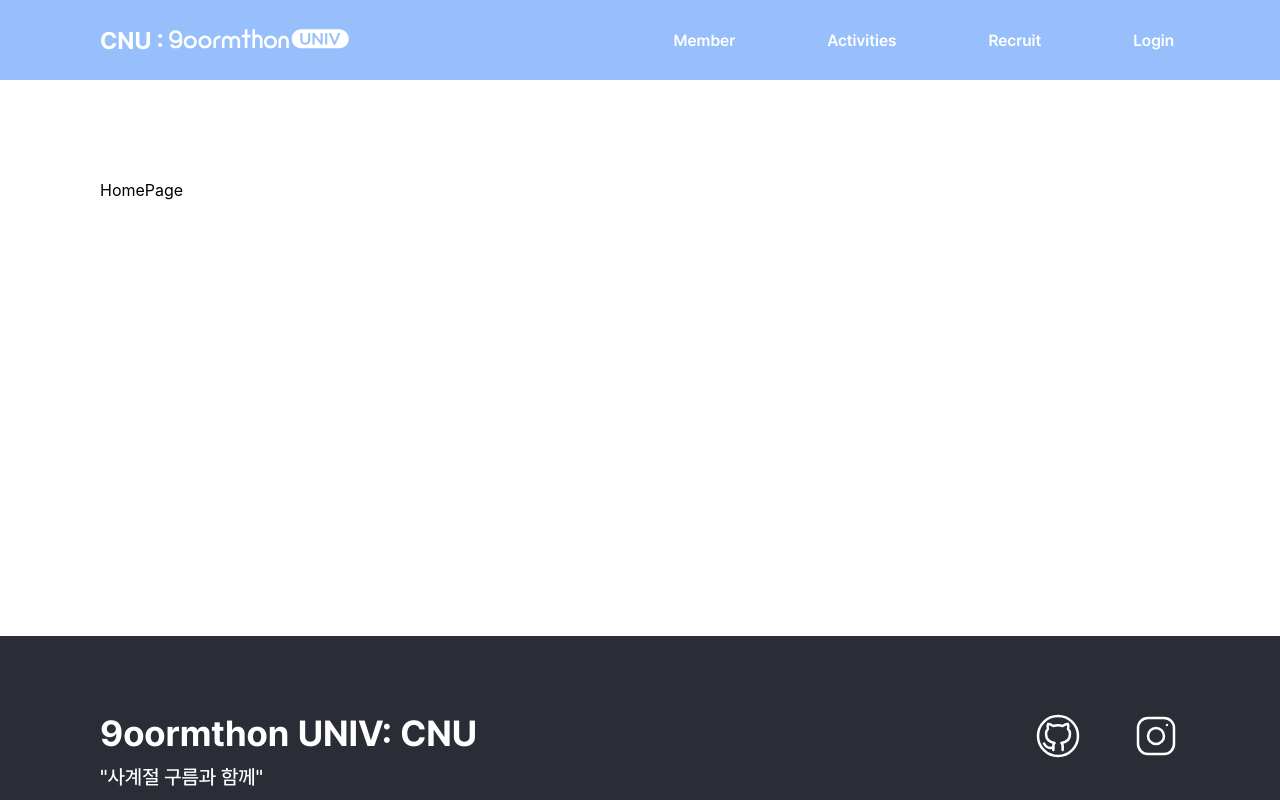
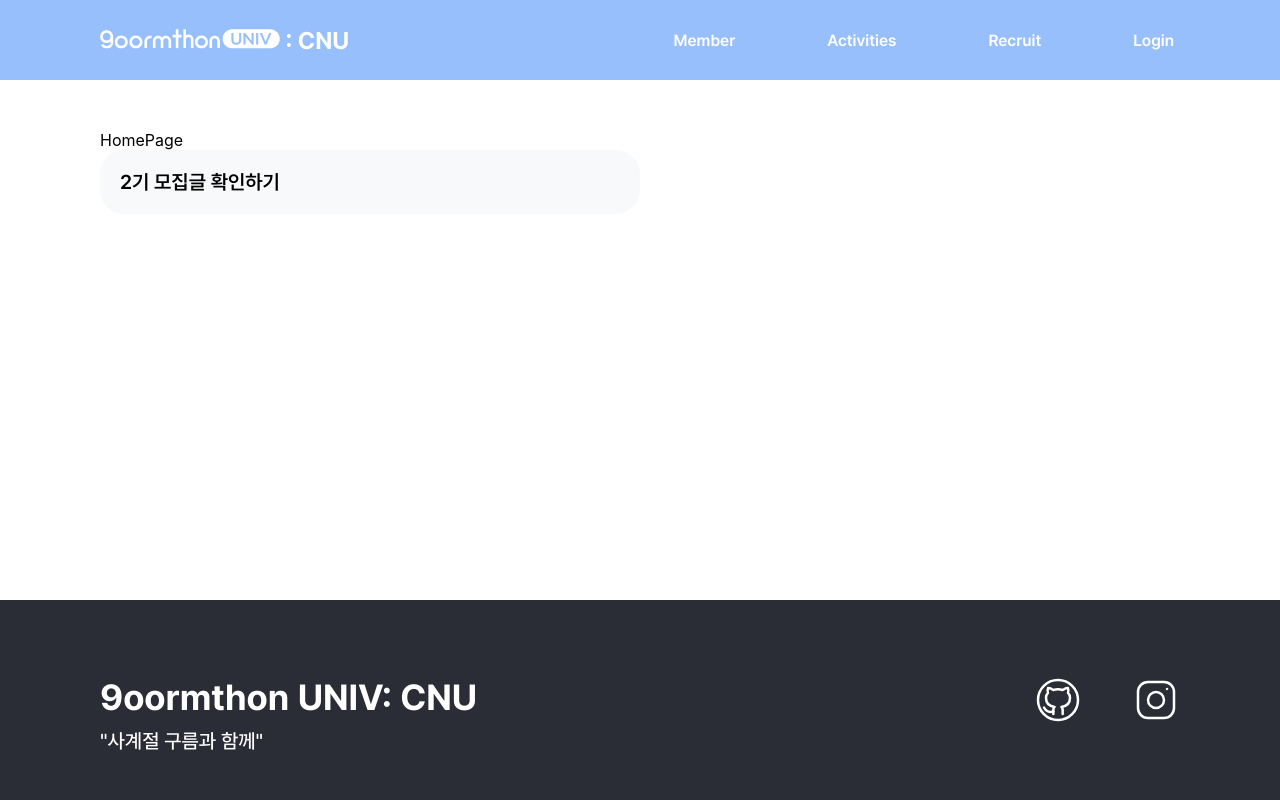
Before and after one commit to 9oormthonUNIV-JNU/B_FE, a React (Vite) app in the folder 9oormthonUNIV_JNU/: page / in a window 1280 px wide. Shown: the top 800 px of the page. Built offline with nearby package versions, Linux system fonts and the light colour scheme; the HTML template or start-up script is replaced by a standard one.

Commit message:
feat: Arcodion 구현

```diff
--- a/9oormthonUNIV_JNU/src/App.tsx
+++ b/9oormthonUNIV_JNU/src/App.tsx
@@ -3,10 +3,11 @@
 import styled from "styled-components";
 import { BrowserRouter as Router, Routes, Route } from "react-router-dom";
 import HomePage from "./pages/HomePage";
+import Accordion from "./components/common/atoms/Arcordion";
 
 const MainContainer = styled.div`
   flex-direction: column;
-  padding: 100px 100px;
+  padding: 50px 100px;
   flex-direction: column;
   gap: 40px;
   margin-bottom: 336px;
@@ -20,6 +21,9 @@
         <Routes>
           <Route path="/" element={<HomePage />} />
         </Routes>
+        <Accordion title="2기 모집글 확인하기">
+          https://account.everytime.kr/login?redirect_uri=https%3A%2F%2Feverytime.kr%2F375208%2Fv%2F348827899
+        </Accordion>
       </MainContainer>
       <Footer />
     </Router>
--- /dev/null
+++ b/9oormthonUNIV_JNU/src/components/common/atoms/Arcordion.tsx
@@ -0,0 +1,74 @@
+import React, { useRef, useState } from "react";
+import styled from "styled-components";
+import CustomText from "./CustomText";
+
+const AccordionContainer = styled.div`
+  width: 50%;
+  border: none;
+  background: #f7f7f7;
+  border-radius: 24px;
+  overflow: hidden;
+`;
+
+const AccordionHeader = styled.button<{ isOpen: boolean }>`
+  width: 100%;
+  padding: 20px;
+  background-color: ${(props) => (props.isOpen ? "#E1EBFD" : "#f8f9fa")};
+  color: black;
+  border: none;
+  cursor: pointer;
+  text-align: left;
+  transition: background-color 0.3s;
+  padding: 20px;
+
+  &:hover {
+    background-color: ${(props) => (props.isOpen ? "#E1EBFD" : "#e2e6ea")};
+  }
+`;
+
+const AccordionContent = styled.div<{ isOpen: boolean; contentHeight: number }>`
+  height: ${(props) => (props.isOpen ? `${props.contentHeight}px` : "0")};
+  overflow: hidden;
+  transition: height 0.3s ease-in-out;
+  padding: ${(props) => (props.isOpen ? "10px 20px 20px" : "0 20px 0 10px")};
+  background-color: #e1ebfd;
+`;
+
+type AccordionProps = {
+  title: string;
+  children: React.ReactNode;
+};
+
+const Accordion: React.FC<AccordionProps> = ({ title, children }) => {
+  const [isOpen, setIsOpen] = useState(false);
+  const contentRef = useRef<HTMLDivElement>(null);
+  const [contentHeight, setContentHeight] = useState(0);
+
+  const toggleAccordion = () => {
+    if (contentRef.current) {
+      setContentHeight(contentRef.current.scrollHeight);
+    }
+    setIsOpen((prev) => !prev);
+  };
+
+  return (
+    <AccordionContainer>
+      <AccordionHeader onClick={toggleAccordion} isOpen={isOpen}>
+        <CustomText weight={600} size={20}>
+          {title}
+        </CustomText>
+      </AccordionHeader>
+      <AccordionContent
+        isOpen={isOpen}
+        contentHeight={contentHeight}
+        ref={contentRef}
+      >
+        <CustomText weight={500} size={16} color="#5E5E5E">
+          {children}
+        </CustomText>
+      </AccordionContent>
+    </AccordionContainer>
+  );
+};
+
+export default Accordion;
--- a/9oormthonUNIV_JNU/src/components/common/organisms/Header.tsx
+++ b/9oormthonUNIV_JNU/src/components/common/organisms/Header.tsx
@@ -58,10 +58,10 @@
   return (
     <HeaderContainer>
       <div>
+        <img src={logo_horizontal} />
         <CustomText weight={700} size={24} color="white">
-          CNU :&nbsp;
+          &nbsp;: CNU
         </CustomText>
-        <img src={logo_horizontal} />
       </div>
       <OptionContainer>
         {["Member", "Activities", "Recruit", "Login"].map((option) => (
```
